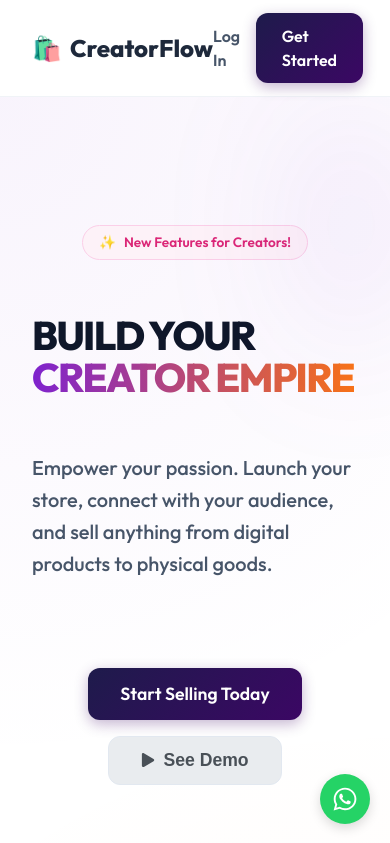
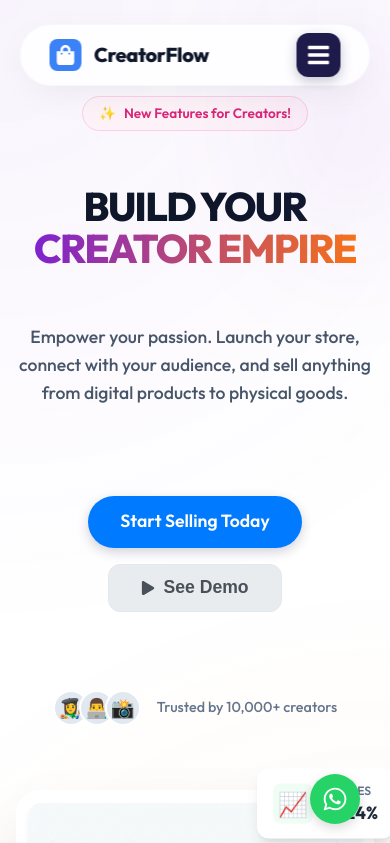
Before and after one commit to SUPRAJ-8/SaaS, a React (Create React App) app in the folder client/: page / in a window 390 px wide. Shown: the top 843 px of the page. Built offline with nearby package versions, Linux system fonts and the light colour scheme; no server answers; what react-quill-new would draw is missing.

Commit message:
add landing page responsive nav bar

```diff
--- a/client/src/components/LandingPage.css
+++ b/client/src/components/LandingPage.css
@@ -18,61 +18,195 @@
 
 /* --- Navigation --- */
 .navbar {
-    position: sticky;
-    top: 0;
+    position: fixed;
+    top: 24px;
+    left: 50%;
+    transform: translateX(-50%);
+    width: 90%;
+    max-width: 1200px;
     z-index: 1000;
-    background: rgba(255, 255, 255, 0.85);
-    backdrop-filter: blur(20px);
-    -webkit-backdrop-filter: blur(20px);
-    border-bottom: 1px solid rgba(226, 232, 240, 0.5);
-    padding: 0.8rem 0;
+    background: rgba(255, 255, 255, 0.8);
+    backdrop-filter: blur(12px);
+    -webkit-backdrop-filter: blur(12px);
+    border: 1px solid rgba(226, 232, 240, 0.3);
+    border-radius: 100px;
+    padding: 0.5rem 0.8rem;
+    transition: all 0.4s cubic-bezier(0.165, 0.84, 0.44, 1);
+    box-shadow: 0 10px 40px -10px rgba(0, 0, 0, 0.08);
+}
+
+.navbar.scrolled {
+    top: 12px;
+    width: 94%;
+    background: rgba(255, 255, 255, 0.98);
+    box-shadow: 0 12px 50px -12px rgba(0, 0, 0, 0.12);
 }
 
 .nav-container {
-    max-width: 1280px;
-    margin: 0 auto;
-    padding: 0 2rem;
+    width: 100%;
+    margin: 0;
+    padding: 0 1rem;
     display: flex;
     justify-content: space-between;
     align-items: center;
+    position: relative;
+}
+
+@media (max-width: 768px) {
+    .nav-container {
+        padding: 0 1rem;
+    }
 }
 
 .nav-logo {
-    font-size: 1.5rem;
+    display: flex;
+    align-items: center;
+    gap: 0.8rem;
     font-weight: 800;
-    color: #1e293b;
-    display: flex;
-    align-items: center;
-    gap: 0.5rem;
+    color: #0f172a;
+    font-size: 1.25rem;
+    letter-spacing: -0.02em;
+    z-index: 10;
+}
+
+.logo-box {
+    width: 36px;
+    height: 36px;
+    background: #e0f2fe;
+    color: #0ea5e9;
+    border-radius: 10px;
+    display: flex;
+    align-items: center;
+    justify-content: center;
+    font-size: 1.1rem;
 }
 
 .nav-menu {
     display: none;
 }
 
-@media (min-width: 768px) {
+@media (min-width: 992px) {
     .nav-menu {
-        display: flex;
-        gap: 2rem;
+        display: flex !important;
+        gap: 2.5rem;
+        position: absolute;
+        left: 50%;
+        top: 50%;
+        transform: translate(-50%, -50%);
+        z-index: 1;
     }
 }
 
 .nav-menu a {
     text-decoration: none;
-    color: #64748b;
-    font-weight: 500;
-    font-size: 0.95rem;
-    transition: color 0.2s;
+    color: #475569;
+    font-weight: 600;
+    font-size: 0.9rem;
+    transition: all 0.2s ease;
+    letter-spacing: -0.01em;
 }
 
 .nav-menu a:hover {
-    color: #3b0764;
+    color: #0f172a;
+}
+
+.nav-menu-auth-mobile {
+    display: none;
+    flex-direction: column;
+    gap: 1rem;
+    width: 100%;
+    padding-top: 1.5rem;
+    border-top: 1px solid #f1f5f9;
+    margin-top: 1rem;
+}
+
+.nav-menu-auth-mobile .btn-text,
+.nav-menu-auth-mobile .btn-primary {
+    width: 100%;
+    max-width: 280px;
+    margin: 0 auto;
+    text-align: center;
+    padding: 0.8rem 1.5rem;
+    font-size: 1.1rem;
+    display: flex;
+    justify-content: center;
+}
+
+.nav-menu-auth-mobile .btn-text {
+    background: #f8fafc;
+    border-radius: 12px;
+}
+
+@media (max-width: 991px) {
+    .nav-menu {
+        position: fixed;
+        top: 65px;
+        left: 50%;
+        width: 90%;
+        max-width: 360px;
+        background: #ffffff;
+        flex-direction: column;
+        padding: 5px;
+        gap: 2px;
+        box-shadow: 0 20px 40px -10px rgba(0, 0, 0, 0.15);
+        transform: translate(-50%, -20px) scale(0.95);
+        opacity: 0;
+        visibility: hidden;
+        transition: all 0.4s cubic-bezier(0.175, 0.885, 0.32, 1.1);
+        z-index: 2000;
+        border-radius: 24px;
+        display: flex;
+        overflow-y: auto;
+        border: 1px solid rgba(0, 0, 0, 0.05);
+    }
+
+    .nav-menu.mobile-active {
+        transform: translate(-50%, 0) scale(1);
+        opacity: 1;
+        visibility: visible;
+    }
+
+    .nav-menu-auth-mobile {
+        display: flex;
+        border-top: 1px solid #f1f5f9;
+        margin-top: 0.5rem;
+    }
+
+    .nav-menu a {
+        font-size: 16px;
+        padding: 10px 15px;
+        color: #1e293b;
+        font-weight: 600;
+        width: 100%;
+        text-align: left;
+        text-decoration: none;
+        letter-spacing: -0.01em;
+        border-radius: 12px;
+        transition: background 0.2s ease;
+    }
+
+    .nav-menu a:hover {
+        background: #f8fafc;
+    }
+
+    .nav-menu a:last-of-type {
+        border-bottom: none;
+    }
 }
 
 .nav-auth {
     display: flex;
     align-items: center;
-    gap: 1rem;
+    gap: 1.25rem;
+    margin-left: auto;
+    z-index: 10;
+}
+
+@media (max-width: 991px) {
+    .nav-auth {
+        display: none;
+        /* Hide whole auth section on mobile/tablet */
+    }
 }
 
 .btn-text {
@@ -81,21 +215,89 @@
     font-weight: 600;
 }
 
+.desktop-only {
+    display: none !important;
+}
+
+@media (min-width: 992px) {
+    .desktop-only {
+        display: inline-flex;
+    }
+}
+
+.mobile-menu-toggle {
+    display: grid !important;
+    place-items: center !important;
+    background: #1e1b4b !important;
+    /* Dark background for high contrast */
+    color: #ffffff !important;
+    /* White icon */
+    border: none;
+    width: 44px;
+    height: 44px;
+    padding: 0;
+    border-radius: 12px;
+    cursor: pointer;
+    transition: all 0.3s cubic-bezier(0.4, 0, 0.2, 1);
+    margin-left: 1rem;
+    z-index: 5000;
+    /* Extremely high to stay above drawer */
+    box-shadow: 0 4px 12px rgba(30, 27, 75, 0.25);
+}
+
+.mobile-menu-toggle svg {
+    color: white !important;
+    fill: white !important;
+    width: 24px;
+    height: 24px;
+    transition: transform 0.4s cubic-bezier(0.175, 0.885, 0.32, 1.275);
+}
+
+.mobile-active-toggle svg {
+    transform: rotate(180deg);
+}
+
+.mobile-menu-toggle:active {
+    transform: scale(0.9);
+}
+
+.mobile-menu-toggle:hover {
+    background: #2e1065 !important;
+    transform: scale(1.05);
+}
+
+@media (min-width: 992px) {
+    .mobile-menu-toggle {
+        display: none;
+    }
+}
+
 /* --- Buttons --- */
 .btn-primary {
-    background: linear-gradient(135deg, #1e1b4b 0%, #3b0764 100%);
+    background: #1e1b4b;
     color: #ffffff !important;
-    padding: 0.7rem 1.6rem;
-    border-radius: 12px;
+    padding: 0.65rem 1.65rem;
+    border-radius: 100px;
     text-decoration: none;
     font-weight: 600;
+    font-size: 0.9rem;
     transition: all 0.3s cubic-bezier(0.4, 0, 0.2, 1);
     border: none;
     cursor: pointer;
     display: inline-flex;
     align-items: center;
     justify-content: center;
-    box-shadow: 0 4px 14px 0 rgba(59, 7, 100, 0.3);
+    box-shadow: 0 4px 12px rgba(30, 27, 75, 0.2);
+}
+
+.btn-arrow {
+    margin-left: 0.6rem;
+    font-size: 0.85rem;
+    transition: transform 0.3s ease;
+}
+
+.btn-primary:hover .btn-arrow {
+    transform: translateX(4px);
 }
 
 .btn-primary:hover {
@@ -240,6 +442,31 @@
     font-weight: 450;
 }
 
+@media (max-width: 768px) {
+    .hero-section {
+        padding: 6rem 1rem 4rem;
+        text-align: center;
+    }
+
+    .hero-content {
+        margin: 0 auto;
+    }
+
+    .hero-subtitle {
+        margin-left: auto;
+        margin-right: auto;
+        font-size: 1.1rem;
+    }
+
+    .hero-actions {
+        justify-content: center;
+    }
+
+    .hero-social-proof {
+        justify-content: center;
+    }
+}
+
 .hero-actions {
     display: flex;
     flex-wrap: wrap;
@@ -302,6 +529,17 @@
     transform: perspective(1000px) rotateY(0deg) rotateX(0deg);
 }
 
+@media (max-width: 991px) {
+    .hero-visual {
+        max-width: 500px;
+        margin: 0 auto;
+    }
+
+    .visual-card {
+        transform: none;
+    }
+}
+
 .dashboard-img {
     width: 100%;
     border-radius: 12px;
@@ -408,7 +646,6 @@
     color: #94a3b8;
     margin-bottom: 2rem;
     text-transform: uppercase;
-    margin-left: 1rem;
 }
 
 .logos-grid {
@@ -417,8 +654,12 @@
     gap: 4rem;
     flex-wrap: wrap;
     align-items: center;
-
-    margin-left: 1rem;
+}
+
+@media (max-width: 768px) {
+    .logos-grid {
+        gap: 2rem;
+    }
 }
 
 .logo-item {
@@ -476,6 +717,16 @@
     font-weight: 400;
 }
 
+@media (max-width: 768px) {
+    .section-header h2 {
+        font-size: 2.25rem;
+    }
+
+    .section-header p {
+        font-size: 1.1rem;
+    }
+}
+
 /* --- Steps/How it Works --- */
 .steps-section {
     padding: 6rem 2rem;
@@ -512,6 +763,13 @@
     flex-direction: column;
     align-items: flex-start;
     text-align: left;
+}
+
+@media (max-width: 991px) {
+    .step-content {
+        align-items: center;
+        text-align: center;
+    }
 }
 
 .step-number {
@@ -640,6 +898,18 @@
     color: #64748b;
     text-transform: uppercase;
     font-weight: 600;
+}
+
+@media (max-width: 480px) {
+    .step-stats-row {
+        flex-direction: column;
+        gap: 1rem;
+        width: 100%;
+    }
+
+    .mini-stat-card {
+        width: 100%;
+    }
 }
 
 /* Step Visuals */
@@ -815,6 +1085,22 @@
     align-items: start;
 }
 
+@media (max-width: 991px) {
+    .faq-container {
+        grid-template-columns: 1fr;
+        gap: 2rem;
+    }
+
+    .white-text h2,
+    .white-text p {
+        text-align: center;
+    }
+
+    .section-header {
+        align-items: center;
+    }
+}
+
 .white-text h2,
 .white-text p {
     color: white;
@@ -891,8 +1177,9 @@
     align-items: center;
     gap: 1.5rem;
     margin-top: 1.5rem;
-    margin-bottom: 1.2rem;
+    margin-bottom: 2.5rem;
     width: 100%;
+    flex-wrap: wrap;
 }
 
 .toggle-label {
@@ -1144,6 +1431,18 @@
     border-top: 1px solid #f1f5f9;
 }
 
+@media (max-width: 768px) {
+    .pricing-footer-features {
+        gap: 2rem;
+        margin-top: 3rem;
+    }
+
+    .feature-item {
+        width: 100%;
+        justify-content: flex-start;
+    }
+}
+
 .feature-item {
     display: flex;
     align-items: center;
@@ -1203,6 +1502,32 @@
     overflow: hidden;
 }
 
+@media (max-width: 768px) {
+    .cta-section {
+        margin: 1rem;
+        padding: 2rem 0;
+    }
+
+    .cta-container {
+        padding: 3rem 1.5rem;
+        border-radius: 1.5rem;
+    }
+
+    .cta-content h2 {
+        font-size: 1.8rem;
+    }
+
+    .cta-buttons {
+        flex-direction: column;
+        gap: 0.8rem;
+    }
+
+    .btn-white-solid,
+    .btn-transparent {
+        width: 100%;
+    }
+}
+
 .cta-content {
     position: relative;
     z-index: 10;
@@ -1250,8 +1575,14 @@
 /* --- Footer --- */
 .main-footer {
     background: #f8fafc;
-    padding: 4rem 2rem 2rem;
+    padding: 6rem 2rem 3rem;
     border-top: 1px solid #e2e8f0;
+}
+
+@media (max-width: 768px) {
+    .main-footer {
+        padding: 4rem 1.5rem 2rem;
+    }
 }
 
 .footer-content {
@@ -1263,9 +1594,34 @@
     margin-bottom: 3rem;
 }
 
+@media (max-width: 1024px) {
+    .footer-content {
+        grid-template-columns: repeat(2, 1fr);
+        gap: 3rem 2rem;
+    }
+}
+
 @media (max-width: 768px) {
     .footer-content {
         grid-template-columns: 1fr;
+        text-align: center;
+    }
+
+    .footer-brand {
+        display: flex;
+        flex-direction: column;
+        align-items: center;
+    }
+
+    .footer-brand p {
+        margin-left: auto;
+        margin-right: auto;
+    }
+
+    .newsletter-box {
+        width: 100%;
+        max-width: 400px;
+        margin: 0 auto;
     }
 }
 
@@ -1298,9 +1654,27 @@
     background: #3b0764;
     color: white;
     border: none;
-    padding: 0.6rem 1rem;
+    padding: 0.6rem 1.2rem;
     border-radius: 6px;
     cursor: pointer;
+    font-weight: 600;
+    transition: all 0.2s;
+}
+
+.newsletter-box button:hover {
+    background: #1e1b4b;
+}
+
+@media (max-width: 480px) {
+    .newsletter-box {
+        flex-direction: column;
+        gap: 1rem;
+    }
+
+    .newsletter-box input,
+    .newsletter-box button {
+        width: 100%;
+    }
 }
 
 .footer-links-col h5 {
@@ -1335,10 +1709,34 @@
     font-size: 0.9rem;
 }
 
+@media (max-width: 768px) {
+    .footer-bottom {
+        flex-direction: column;
+        gap: 1.5rem;
+        text-align: center;
+    }
+
+    .social-links {
+        justify-content: center;
+    }
+}
+
 .social-links {
     display: flex;
-    gap: 1rem;
+    gap: 1.5rem;
     font-size: 1.2rem;
+}
+
+.social-icon {
+    cursor: pointer;
+    transition: transform 0.2s;
+    padding: 0.5rem;
+    margin: -0.5rem;
+}
+
+.social-icon:hover {
+    transform: translateY(-3px);
+    color: #3b0764;
 }
 
 /* WhatsApp Floating Button */
@@ -1377,7 +1775,7 @@
         width: 50px;
         height: 50px;
         bottom: 20px;
-        right: 20px;
+        right: 30px;
         font-size: 26px;
     }
 }
--- a/client/src/components/LandingPage.js
+++ b/client/src/components/LandingPage.js
@@ -17,7 +17,9 @@ import {
     FaHeadset,
     FaShieldAlt,
     FaGem,
-    FaWhatsapp
+    FaWhatsapp,
+    FaBars,
+    FaTimes
 } from 'react-icons/fa';
 import axios from 'axios';
 import API_URL from '../apiConfig';
@@ -27,8 +29,15 @@ import './LandingPage.css';
 const LandingPage = () => {
     const [openFaq, setOpenFaq] = useState(null);
     const [isAnnual, setIsAnnual] = useState(false);
+    const [isMenuOpen, setIsMenuOpen] = useState(false);
+    const [scrolled, setScrolled] = useState(false);
 
     useEffect(() => {
+        const handleScroll = () => {
+            setScrolled(window.scrollY > 20);
+        };
+        window.addEventListener('scroll', handleScroll);
+
         const fetchSettingsAndLoadChat = async () => {
             try {
                 const response = await axios.get(`${API_URL}/api/public-settings`);
@@ -93,11 +102,24 @@ const LandingPage = () => {
             if (window.Tawk_API && window.Tawk_API.hideWidget) {
                 window.Tawk_API.hideWidget();
             }
+            window.removeEventListener('scroll', handleScroll);
         };
     }, []);
 
+    useEffect(() => {
+        if (isMenuOpen) {
+            document.body.style.overflow = 'hidden';
+        } else {
+            document.body.style.overflow = 'unset';
+        }
+    }, [isMenuOpen]);
+
     const toggleFaq = (index) => {
         setOpenFaq(openFaq === index ? null : index);
+    };
+
+    const toggleMenu = () => {
+        setIsMenuOpen(!isMenuOpen);
     };
 
     const faqs = [
@@ -126,20 +148,27 @@ const LandingPage = () => {
     return (
         <div className="landing-layout">
             {/* Navigation */}
-            <nav className="navbar">
+            <nav className={`navbar ${scrolled ? 'scrolled' : ''}`}>
                 <div className="nav-container">
-                    <div className="nav-logo">
-                        <span className="logo-icon">🛍️</span> CreatorFlow
-                    </div>
-                    <div className="nav-menu">
-                        <a href="#features">Features</a>
-                        <a href="#how-it-works">How it Works</a>
-                        <a href="#pricing">Pricing</a>
-                        <a href="#faq">FAQ</a>
+                    <Link to="/" className="nav-logo" style={{ textDecoration: 'none' }}>
+                        <div className="logo-box">
+                            <FaShoppingBag />
+                        </div>
+                        <span>CreatorFlow</span>
+                    </Link>
+                    <div className={`nav-menu ${isMenuOpen ? 'mobile-active' : ''}`}>
+                        <a href="#features" onClick={() => setIsMenuOpen(false)}>Features</a>
+                        <a href="#how-it-works" onClick={() => setIsMenuOpen(false)}>How it Works</a>
+                        <a href="#pricing" onClick={() => setIsMenuOpen(false)}>Pricing</a>
+                        <a href="#faq" onClick={() => setIsMenuOpen(false)}>FAQ</a>
+                        <div className="nav-menu-auth-mobile">
+                            <Link to="/login" className="btn-text" onClick={() => setIsMenuOpen(false)}>Log In</Link>
+                            <Link to="/signup" className="btn-primary" onClick={() => setIsMenuOpen(false)}>Get Started</Link>
+                        </div>
                     </div>
                     <div className="nav-auth">
-                        <Link to="/login" className="btn-text">Log In</Link>
-                        <Link to="/signup" className="btn-primary">Get Started</Link>
+                        <Link to="/login" className="btn-text desktop-only">Log In</Link>
+                        <Link to="/signup" className="btn-primary desktop-only">Register <FaArrowRight className="btn-arrow" /></Link>
                         <a href="https://wa.me/9779840007310" target="_blank" rel="noopener noreferrer" className="nav-whatsapp-btn">
                             <div className="wa-btn-icon">
                                 <FaWhatsapp />
@@ -150,6 +179,9 @@ const LandingPage = () => {
                             </div>
                         </a>
                     </div>
+                    <button className={`mobile-menu-toggle ${isMenuOpen ? 'mobile-active-toggle' : ''}`} onClick={toggleMenu} aria-label="Toggle Menu">
+                        {isMenuOpen ? <FaTimes size={24} /> : <FaBars size={24} />}
+                    </button>
                 </div>
             </nav>
 
```
